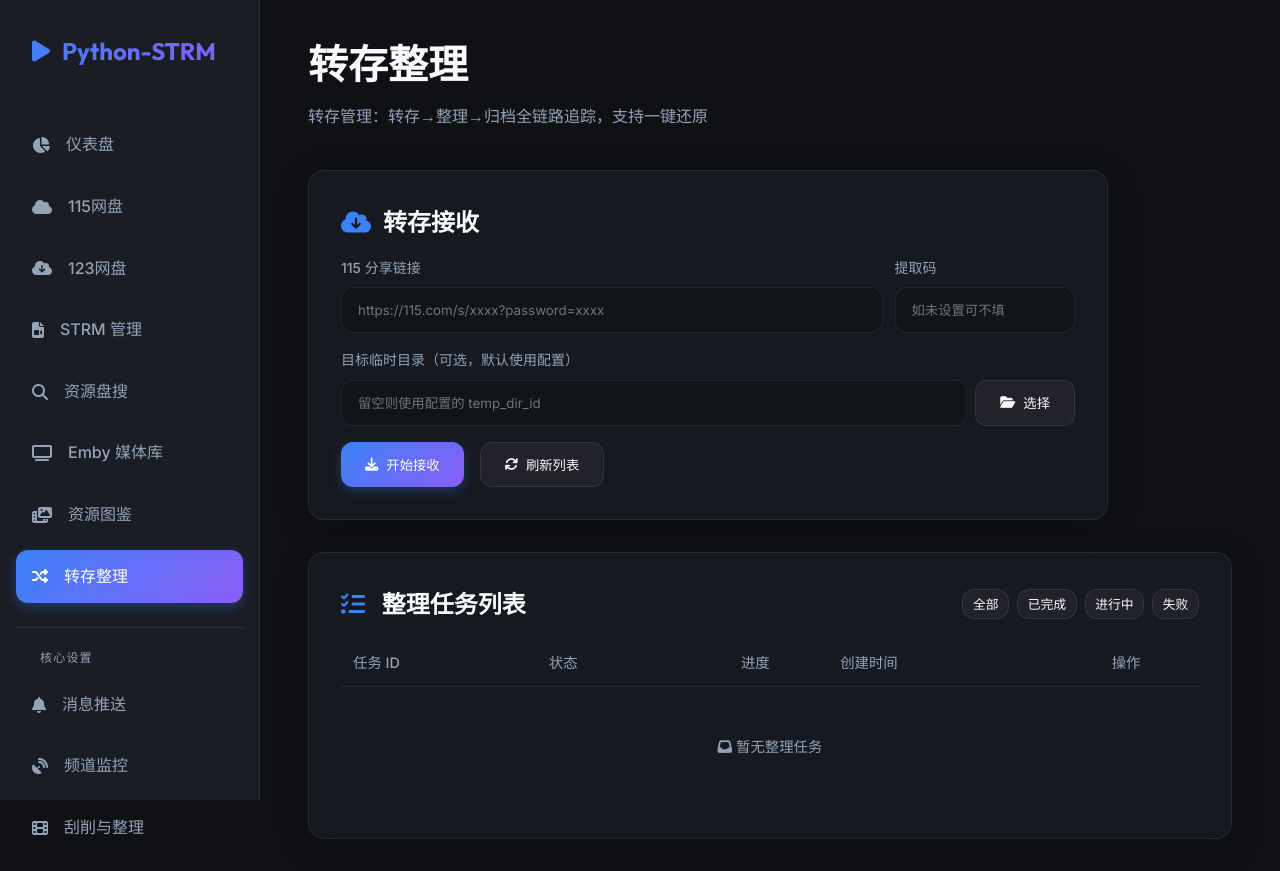
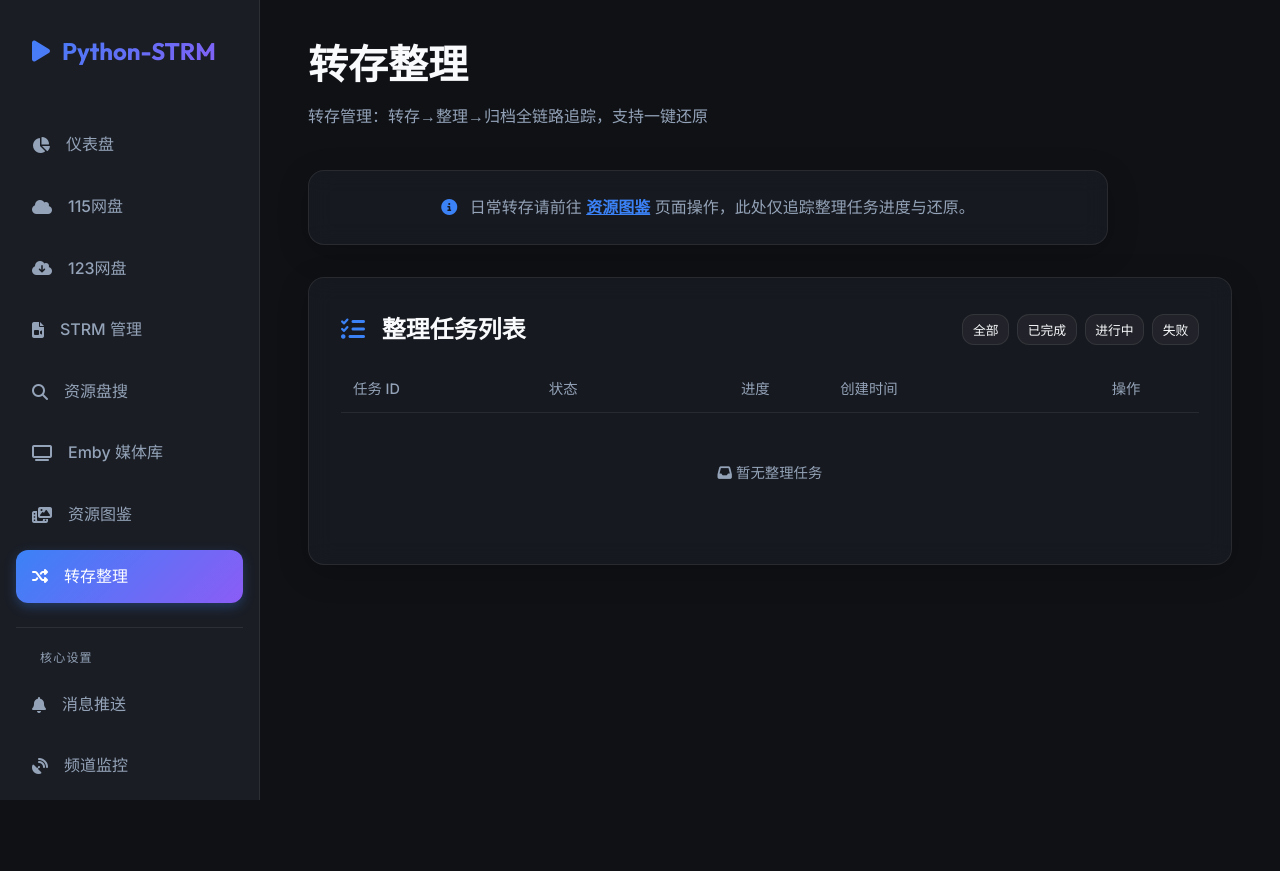
Before and after one commit to yous1r/python-strm, a FastAPI app: page /transfer in a window 1280 px wide. After the commit the page ends 800 px from the top, so only its background shows below. Run offline with FastAPI, Linux system fonts and the light colour scheme; data that the repository does not hold is empty.

Commit message:
fix(library): fix data display, route all transfer buttons through event pipeline, hide receive form

```diff
--- a/app/web/templates/transfer.html
+++ b/app/web/templates/transfer.html
@@ -34,40 +34,12 @@
 .preview-item i.fa-rotate-left { color: var(--warning); }
 </style>
 
-<!-- Transfer Receive Card -->
-<div class="glass-panel transfer-card animate-fade-in delay-1">
-    <h2 style="margin-bottom: 1rem; display: flex; align-items: center;">
-        <i class="fa-solid fa-cloud-arrow-down" style="color: var(--accent-primary); margin-right: 0.75rem;"></i> 转存接收
-    </h2>
-    <div class="form-row" style="margin-bottom: 1rem;">
-        <div style="flex: 3; min-width: 250px;">
-            <label class="form-label">115 分享链接</label>
-            <input type="text" class="form-control" id="shareUrl" placeholder="https://115.com/s/xxxx?password=xxxx">
-        </div>
-        <div style="flex: 1; min-width: 100px;">
-            <label class="form-label">提取码</label>
-            <input type="text" class="form-control" id="receiveCode" placeholder="如未设置可不填">
-        </div>
-    </div>
-    <div class="form-row" style="margin-bottom: 1rem;">
-        <div style="flex: 2; min-width: 200px;">
-            <label class="form-label">目标临时目录（可选，默认使用配置）</label>
-            <div style="display: flex; gap: 0.5rem;">
-                <input type="text" class="form-control" id="targetDirId" placeholder="留空则使用配置的 temp_dir_id" readonly>
-                <button type="button" class="btn btn-secondary" onclick="openDirPicker()" style="white-space: nowrap;">
-                    <i class="fa-solid fa-folder-open"></i> 选择
-                </button>
-            </div>
-        </div>
-    </div>
-    <div style="display: flex; gap: 1rem;">
-        <button class="btn btn-primary" id="receiveBtn" onclick="submitReceive()">
-            <i class="fa-solid fa-download"></i> 开始接收
-        </button>
-        <button class="btn btn-secondary" id="refreshBtn" onclick="loadTasks()">
-            <i class="fa-solid fa-arrows-rotate"></i> 刷新列表
-        </button>
-    </div>
+<!-- 日常转存请前往“资源图鉴”页面操作，此处仅追踪任务进度 -->
+<div class="glass-panel transfer-card animate-fade-in delay-1" style="text-align: center; padding: 1.5rem;">
+    <p style="color: var(--text-secondary); margin: 0;">
+        <i class="fa-solid fa-circle-info" style="margin-right: 0.5rem; color: var(--accent-primary);"></i>
+        日常转存请前往 <a href="/library" style="color: var(--accent-primary); font-weight: 600;">资源图鉴</a> 页面操作，此处仅追踪整理任务进度与还原。
+    </p>
 </div>
 
 <!-- Tasks List -->
```
Also changed, not shown: app/api/library.py (+17 -9 lines), app/web/templates/library.html (+23 -9 lines).
